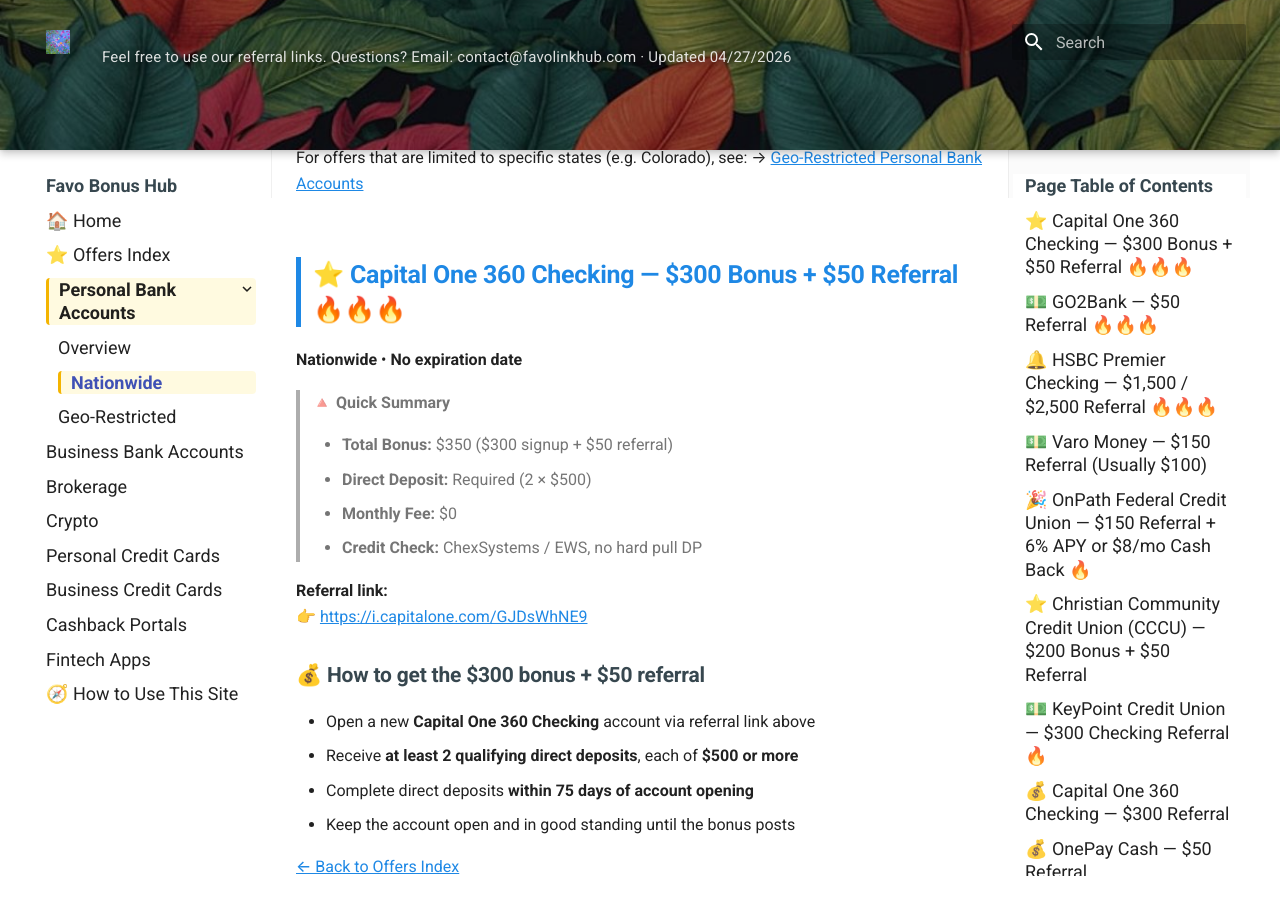
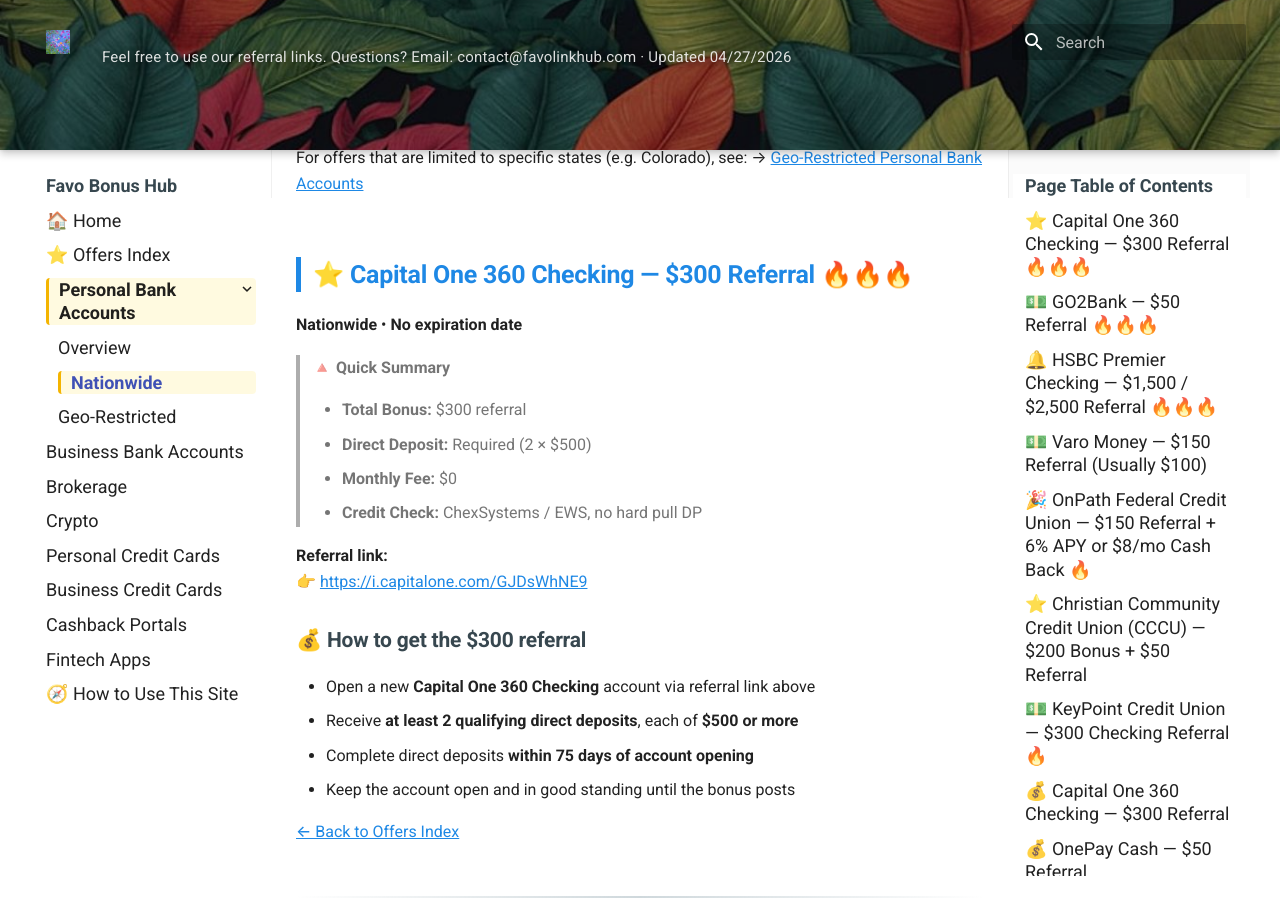
Before and after one commit to whispersofzephyr/favolinkhub-site, an MkDocs documentation site: the page built from docs/personal-bank-nationwide.md, in a window 1280 px wide and 900 px high, scrolled down 212 px. Built offline with MkDocs 1.6.1 and Material for MkDocs 9.7.7, drawn with Linux system fonts in a browser that asks for light colours.

Commit message:
Revise Capital One 360 Checking bonus to $300 referral
Updated Capital One 360 Checking bonus details and referral information.

```diff
--- a/docs/personal-bank-nationwide.md
+++ b/docs/personal-bank-nationwide.md
@@ -7,12 +7,12 @@ For offers that are limited to specific states (e.g. Colorado), see:
 → [Geo-Restricted Personal Bank Accounts](../personal-bank-geo/)
 
 <a id="capitalone"></a>
-## ⭐ Capital One 360 Checking — $300 Bonus + $50 Referral 🔥🔥🔥
+## ⭐ Capital One 360 Checking — $300 Referral 🔥🔥🔥
 **Nationwide** • **No expiration date**
 
 > 🔺 **Quick Summary**
 >
-> - **Total Bonus:** $350 ($300 signup + $50 referral)
+> - **Total Bonus:** $300 referral
 > - **Direct Deposit:** Required (2 × $500)
 > - **Monthly Fee:** $0
 > - **Credit Check:** ChexSystems / EWS, no hard pull DP
@@ -20,7 +20,7 @@ For offers that are limited to specific states (e.g. Colorado), see:
 **Referral link:**
 👉 [https://i.capitalone.com/GJDsWhNE9](https://i.capitalone.com/GJDsWhNE9)
 
-### 💰 How to get the $300 bonus + $50 referral
+### 💰 How to get the $300 referral
 
 - Open a new **Capital One 360 Checking** account via referral link above
 - Receive **at least 2 qualifying direct deposits**, each of **$500 or more**
```
